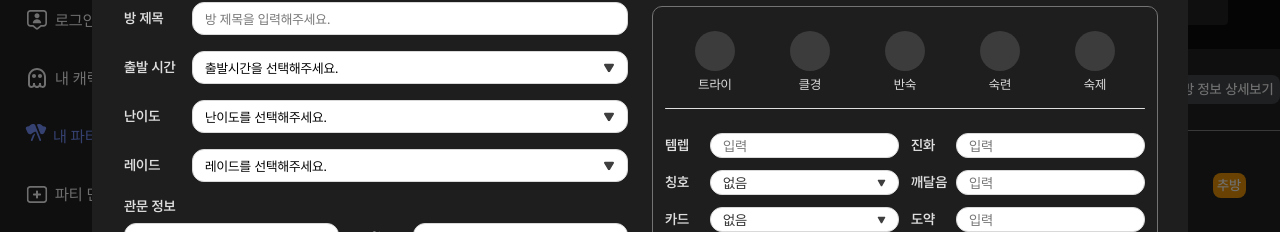
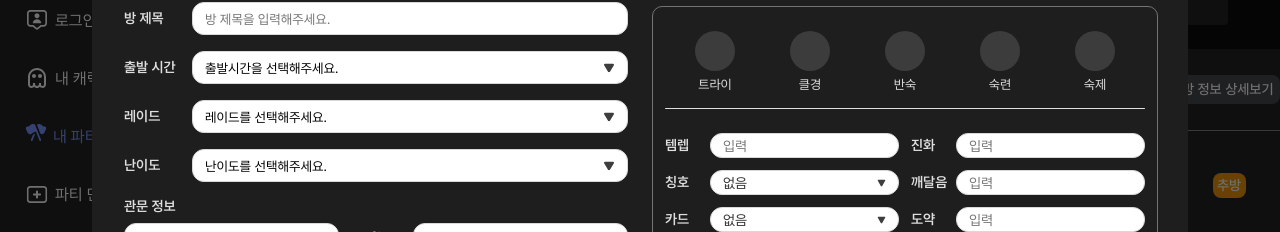
Before and after one commit to bsko98/loain, a React (Create React App) app: page /myParty in a window 1280 px wide. Both pictures are taken after a click on the button "방 정보 상세보기". Shown: the part 172-404 px from the top of the page. Built offline with nearby package versions, Linux system fonts and the light colour scheme; grey boxes are pictures that could not be loaded.

Commit message:
chore: 레이드, 난이도 순서 변경

```diff
--- a/src/components/PartyInfoModal.jsx
+++ b/src/components/PartyInfoModal.jsx
@@ -98,15 +98,15 @@ const PartyInfoModal = ({isOpen, onClose,modalTitleText,buttonText}) => {
                   </select>
                 </div>
                 <div className='party-info-modal-left-container-basic-row'>
+                  <span className='party-info-modal-left-container-basic-span'>레이드</span>
+                  <select className='party-info-modal-left-container-basic-select'>
+                    <option>레이드를 선택해주세요.</option>
+                  </select>
+                </div>
+                <div className='party-info-modal-left-container-basic-row'>
                   <span className='party-info-modal-left-container-basic-span'>난이도</span>
                   <select className='party-info-modal-left-container-basic-select'>
                     <option>난이도를 선택해주세요.</option>
-                  </select>
-                </div>
-                <div className='party-info-modal-left-container-basic-row'>
-                  <span className='party-info-modal-left-container-basic-span'>레이드</span>
-                  <select className='party-info-modal-left-container-basic-select'>
-                    <option>레이드를 선택해주세요.</option>
                   </select>
                 </div>
                 <div className='party-info-modal-left-container-range-container'>
```
